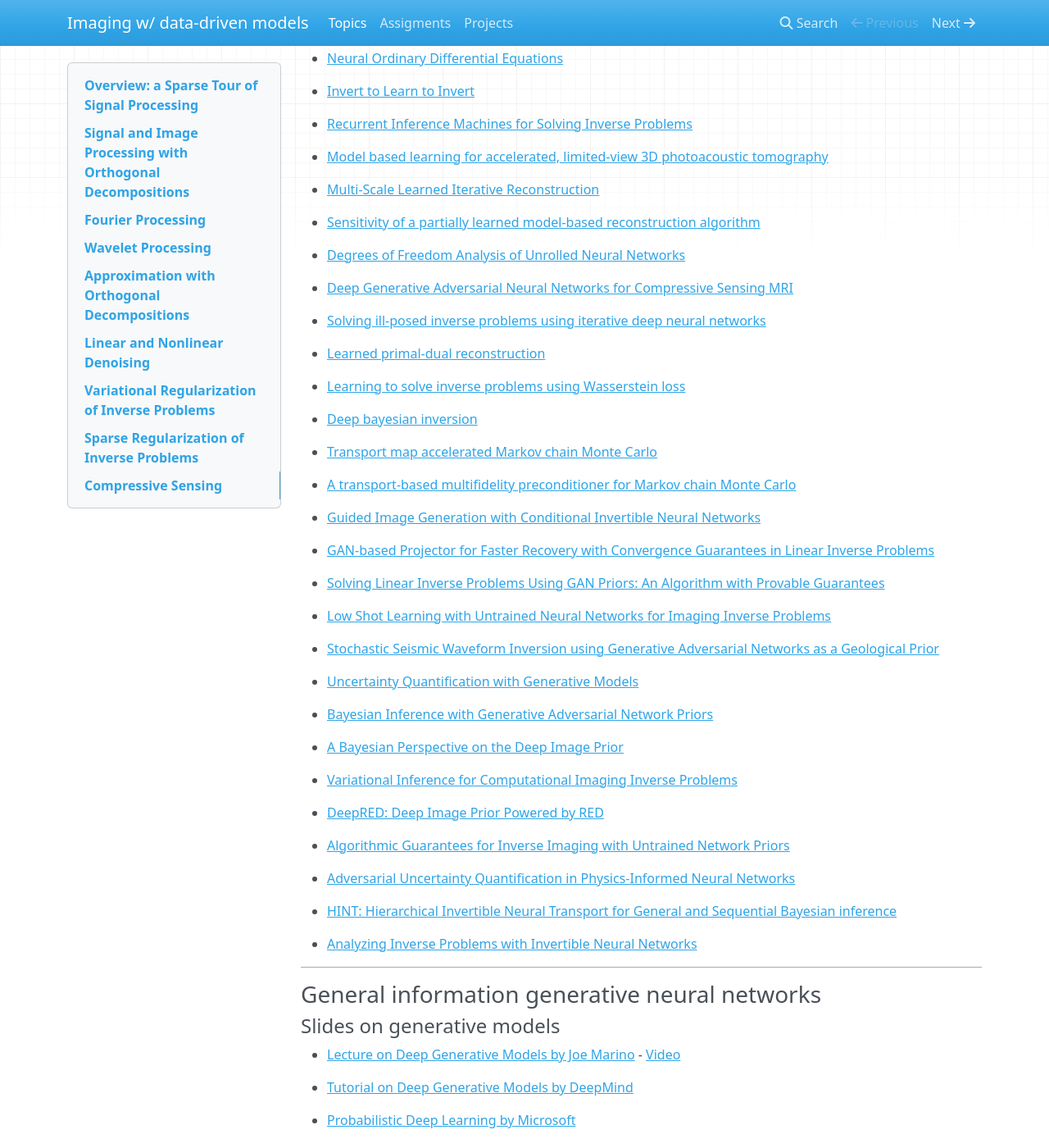
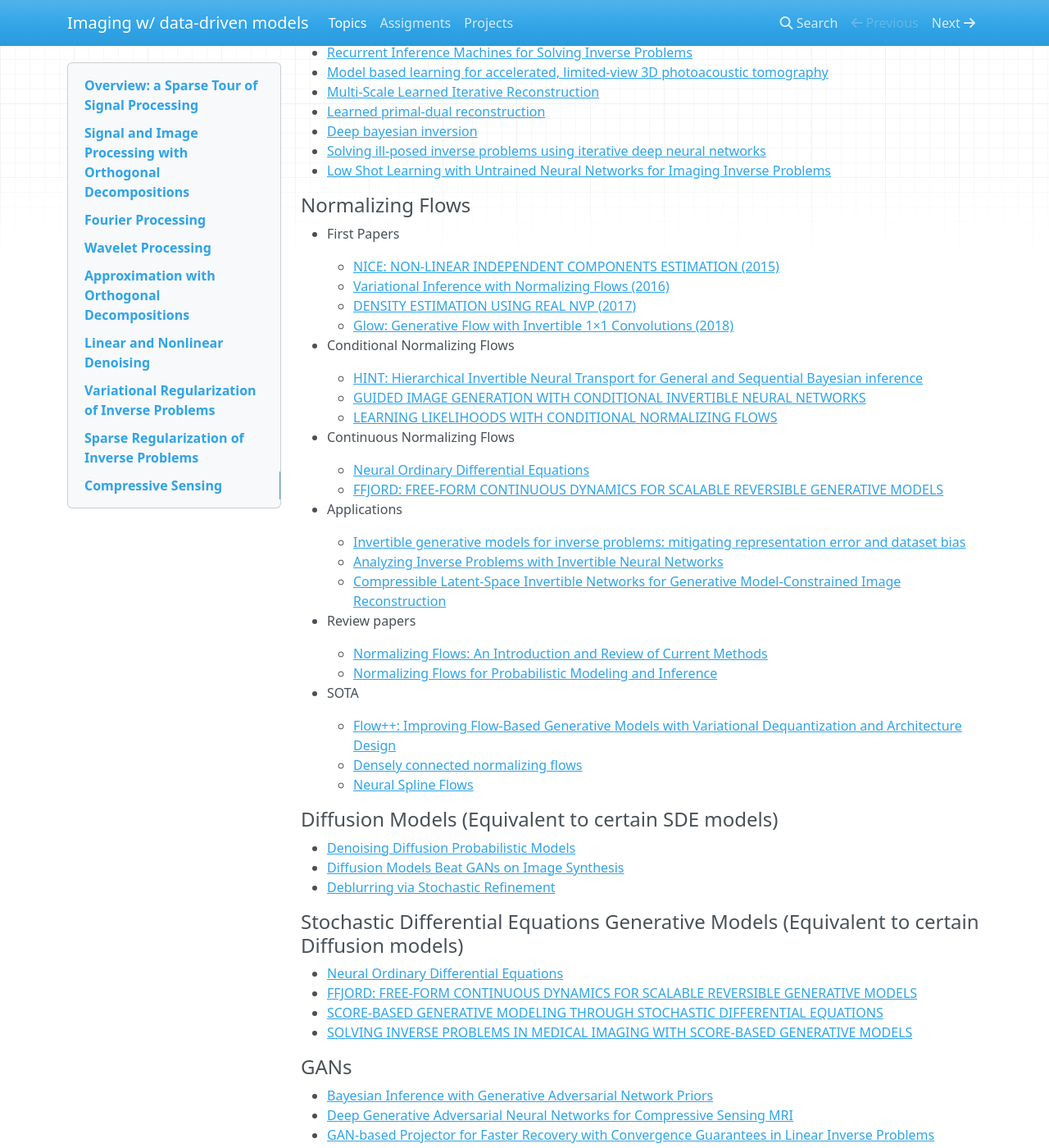
Before and after one commit to flexie/CSE-8803, an MkDocs documentation site: the page built from docs/outline.md, in a window 1280 px wide and 1400 px high, scrolled down 6384 px. Shown: the whole window at 82% size. Built offline with MkDocs 1.6.1, drawn with Linux system fonts in a browser that asks for light colours; nearby versions of some CDN libraries; old or Windows-style settings are respelled for this version of MkDocs; some of the changed text lies outside the part shown.

Commit message:
update papers

```diff
--- a/docs/outline.md
+++ b/docs/outline.md
@@ -290,74 +290,88 @@ We use a combination of slides developed mainly by Ozan Oktem and [Jonas Adler](
 
 ### Papers
 
+#### Untrained Neural Networks
+- [Deep Image Prior](https://arxiv.org/pdf/1711.10925.pdf)
+- [A Bayesian Perspective on the Deep Image Prior](https://arxiv.org/pdf/1904.07457.pdf)
+- [DeepRED: Deep Image Prior Powered by RED](https://arxiv.org/pdf/1903.10176.pdf)
+- [Algorithmic Guarantees for Inverse Imaging with Untrained Network Priors](https://arxiv.org/pdf/1906.08763.pdf)
+
+#### Loop-Unrolled Neural Networks
+- [Learning to learn by gradient descent by gradient descent]( https://arxiv.org/pdf/1606.04474.pdf )
+- [Invert to Learn to Invert](https://papers.nips.cc/paper/8336-invert-to-learn-to-invert.pdf)
+- [Recurrent Inference Machines for Solving Inverse Problems](https://www.ics.uci.edu/~welling/publications/papers/Submitted2016-RIM.pdf)
+- [Model based learning for accelerated, limited-view 3D photoacoustic tomography](https://arxiv.org/pdf/1708.09832.pdf)
+- [Multi-Scale Learned Iterative Reconstruction](https://arxiv.org/pdf/1908.00936.pdf)
+- [Learned primal-dual reconstruction](https://arxiv.org/pdf/1707.06474.pdf)
+- [Deep bayesian inversion](https://arxiv.org/pdf/1811.05910.pdf)
+- [Solving ill-posed inverse problems using iterative deep neural networks](https://arxiv.org/pdf/1704.04058.pdf)
+- [Low Shot Learning with Untrained Neural Networks for Imaging Inverse Problems](https://arxiv.org/abs/1910.10797)
+
+#### Normalizing Flows
+
+- First Papers
+	- [NICE: NON-LINEAR INDEPENDENT COMPONENTS ESTIMATION  (2015)](https://arxiv.org/pdf/1410.8516.pdf)
+	- [Variational Inference with Normalizing Flows (2016)](https://arxiv.org/pdf/1505.05770.pdf)
+	- [DENSITY ESTIMATION USING REAL NVP (2017)](https://arxiv.org/pdf/1605.08803.pdf)
+	- [Glow: Generative Flow with Invertible 1×1 Convolutions (2018)]( https://arxiv.org/pdf/1807.03039.pdf )
+
+- Conditional Normalizing Flows
+	- [HINT: Hierarchical Invertible Neural Transport for General and Sequential Bayesian inference](https://arxiv.org/pdf/1905.10687.pdf)
+	- [GUIDED IMAGE GENERATION WITH CONDITIONAL INVERTIBLE NEURAL NETWORKS](https://arxiv.org/pdf/1907.02392.pdf)
+	- [LEARNING LIKELIHOODS WITH CONDITIONAL NORMALIZING FLOWS](https://arxiv.org/pdf/1912.00042.pdf )
+
+- Continuous Normalizing Flows
+	- [Neural Ordinary Differential Equations](https://papers.nips.cc/paper/7892-neural-ordinary-differential-equations.pdf)
+	- [FFJORD: FREE-FORM CONTINUOUS DYNAMICS FOR SCALABLE REVERSIBLE GENERATIVE MODELS]( https://arxiv.org/pdf/1810.01367.pdf )
+
+- Applications
+	- [Invertible generative models for inverse problems: mitigating representation error and dataset bias]( https://arxiv.org/pdf/1905.11672.pdf )
+	- [Analyzing Inverse Problems with Invertible Neural Networks](https://arxiv.org/pdf/1808.04730.pdf)
+	- [Compressible Latent-Space Invertible Networks for Generative Model-Constrained Image Reconstruction](https://arxiv.org/pdf/2007.02462.pdf )
+
+- Review papers
+	- [Normalizing Flows: An Introduction and Review of Current Methods](https://arxiv.org/pdf/1908.09257.pdf )
+	- [Normalizing Flows for Probabilistic Modeling and Inference](https://arxiv.org/pdf/1912.02762.pdf)
+
+- SOTA
+	- [Flow++: Improving Flow-Based Generative Models with Variational Dequantization and Architecture Design](https://arxiv.org/pdf/1902.00275.pdf )
+	- [Densely connected normalizing flows](https://arxiv.org/pdf/2106.04627.pdf )
+	- [Neural Spline Flows](https://arxiv.org/pdf/1906.04032.pdf )
+
+#### Diffusion Models (Equivalent to certain SDE models)
+- [Denoising Diffusion Probabilistic Models](https://arxiv.org/pdf/2006.11239.pdf )
+- [Diffusion Models Beat GANs on Image Synthesis](https://proceedings.neurips.cc/paper/2021/file/49ad23d1ec9fa4bd8d77d02681df5cfa-Paper.pdf )
+- [Deblurring via Stochastic Refinement ](https://arxiv.org/pdf/2112.02475.pdf)
+
+#### Stochastic Differential Equations Generative Models (Equivalent to certain Diffusion models)
+- [Neural Ordinary Differential Equations](https://papers.nips.cc/paper/7892-neural-ordinary-differential-equations.pdf)
+- [FFJORD: FREE-FORM CONTINUOUS DYNAMICS FOR SCALABLE REVERSIBLE GENERATIVE MODELS]( https://arxiv.org/pdf/1810.01367.pdf )
+- [SCORE-BASED GENERATIVE MODELING THROUGH STOCHASTIC DIFFERENTIAL EQUATIONS](https://arxiv.org/pdf/2011.13456.pdf)
+- [SOLVING INVERSE PROBLEMS IN MEDICAL IMAGING WITH SCORE-BASED GENERATIVE MODELS](https://arxiv.org/pdf/2111.08005.pdf)
+
+#### GANs
+- [Bayesian Inference with Generative Adversarial Network Priors](https://arxiv.org/pdf/1907.09987.pdf)
+- [Deep Generative Adversarial Neural Networks for Compressive Sensing MRI](https://arxiv.org/pdf/1706.00051.pdf)
+- [GAN-based Projector for Faster Recovery with Convergence Guarantees in Linear Inverse Problems](https://arxiv.org/pdf/1902.09698.pdf)
+- [Solving Linear Inverse Problems Using GAN Priors: An Algorithm with Provable Guarantees](https://arxiv.org/abs/1802.08406)
+- [Stochastic Seismic Waveform Inversion using Generative Adversarial Networks as a Geological Prior](https://arxiv.org/pdf/1806.03720.pdf)
+
+#### Compressed Sensing
 - [Learning-Based Compressive Subsampling](https://arxiv.org/pdf/1510.06188.pdf)
-
-- [MoDL: Model Based Deep Learning Architecture for Inverse Problems](https://arxiv.org/pdf/1712.02862.pdf)
-
 - [Learning-Based Compressive MRI](https://arxiv.org/pdf/1805.01266.pdf)
-
 - [NETT Regularization for Compressed Sensing Photoacoustic Tomography](https://arxiv.org/pdf/1901.11158.pdf)
 
+#### Misc
+- [Stein Variational Gradient Descent: A General Purpose Bayesian Inference Algorithm]( https://arxiv.org/pdf/1608.04471.pdf )
 - [Divergence Triangle for Joint Training of Generator Model, Energy-based Model, and Inference Model](https://arxiv.org/pdf/1812.10907.pdf)
-
-- [A Stein variational Newton method](https://papers.nips.cc/paper/8130-a-stein-variational-newton-method.pdf)
-
-- [Neural Ordinary Differential Equations](https://papers.nips.cc/paper/7892-neural-ordinary-differential-equations.pdf)
-
-- [Invert to Learn to Invert](https://papers.nips.cc/paper/8336-invert-to-learn-to-invert.pdf)
-
-- [Recurrent Inference Machines for Solving Inverse Problems](https://www.ics.uci.edu/~welling/publications/papers/Submitted2016-RIM.pdf)
-
-- [Model based learning for accelerated, limited-view 3D photoacoustic tomography](https://arxiv.org/pdf/1708.09832.pdf)
-
-- [Multi-Scale Learned Iterative Reconstruction](https://arxiv.org/pdf/1908.00936.pdf)
+- [Transport map accelerated Markov chain Monte Carlo](https://arxiv.org/pdf/1412.5492.pdf)
+- [A transport-based multifidelity preconditioner for Markov chain Monte Carlo](https://arxiv.org/pdf/1808.09379.pdf)
+- [Uncertainty Quantification with Generative Models](https://arxiv.org/pdf/1910.10046.pdf)
+- [Variational Inference for Computational Imaging Inverse Problems](https://arxiv.org/pdf/1904.06264v2.pdf)
+- [Adversarial Uncertainty Quantification in Physics-Informed Neural Networks](https://arxiv.org/pdf/1811.04026.pdf)
 
 
-- [Sensitivity of a partially learned model-based reconstruction algorithm](https://ris.utwente.nl/ws/portalfiles/portal/103725020/Boink_et_al._2018_Sensitivity_of_a_partially_learned_model_based_reconstruction_algorithm.pdf)
 
-- [Degrees of Freedom Analysis of Unrolled Neural Networks](https://arxiv.org/pdf/1906.03742.pdf)
-
-- [Deep Generative Adversarial Neural Networks for Compressive Sensing MRI](https://arxiv.org/pdf/1706.00051.pdf)
-
-- [Solving ill-posed inverse problems using iterative deep neural networks](https://arxiv.org/pdf/1704.04058.pdf)
-
-- [Learned primal-dual reconstruction](https://arxiv.org/pdf/1707.06474.pdf)
-
-- [Learning to solve inverse problems using Wasserstein loss](https://arxiv.org/pdf/1710.10898.pdf)
-
-- [Deep bayesian inversion](https://arxiv.org/pdf/1811.05910.pdf)
-
-- [Transport map accelerated Markov chain Monte Carlo](https://arxiv.org/pdf/1412.5492.pdf)
-
-- [A transport-based multifidelity preconditioner for Markov chain Monte Carlo](https://arxiv.org/pdf/1808.09379.pdf)
-
-- [Guided Image Generation with Conditional Invertible Neural Networks](https://arxiv.org/pdf/1907.02392.pdf)
-
-- [GAN-based Projector for Faster Recovery with Convergence Guarantees in Linear Inverse Problems](https://arxiv.org/pdf/1902.09698.pdf)
-
-- [Solving Linear Inverse Problems Using GAN Priors: An Algorithm with Provable Guarantees](https://arxiv.org/abs/1802.08406)
-
-- [Low Shot Learning with Untrained Neural Networks for Imaging Inverse Problems](https://arxiv.org/abs/1910.10797)
-
-- [Stochastic Seismic Waveform Inversion using Generative Adversarial Networks as a Geological Prior](https://arxiv.org/pdf/1806.03720.pdf)
-
-- [Uncertainty Quantification with Generative Models](https://arxiv.org/pdf/1910.10046.pdf)
-
-- [Bayesian Inference with Generative Adversarial Network Priors](https://arxiv.org/pdf/1907.09987.pdf)
-
-- [A Bayesian Perspective on the Deep Image Prior](https://arxiv.org/pdf/1904.07457.pdf)
-
-- [Variational Inference for Computational Imaging Inverse Problems](https://arxiv.org/pdf/1904.06264v2.pdf)
-
-- [DeepRED: Deep Image Prior Powered by RED](https://arxiv.org/pdf/1903.10176.pdf)
-
-- [Algorithmic Guarantees for Inverse Imaging with Untrained Network Priors](https://arxiv.org/pdf/1906.08763.pdf)
-
-- [Adversarial Uncertainty Quantification in Physics-Informed Neural Networks](https://arxiv.org/pdf/1811.04026.pdf)
-
-- [HINT: Hierarchical Invertible Neural Transport for General and Sequential Bayesian inference](https://arxiv.org/pdf/1905.10687.pdf)
-
-- [Analyzing Inverse Problems with Invertible Neural Networks](https://arxiv.org/pdf/1808.04730.pdf)
 
 
 ***
```
